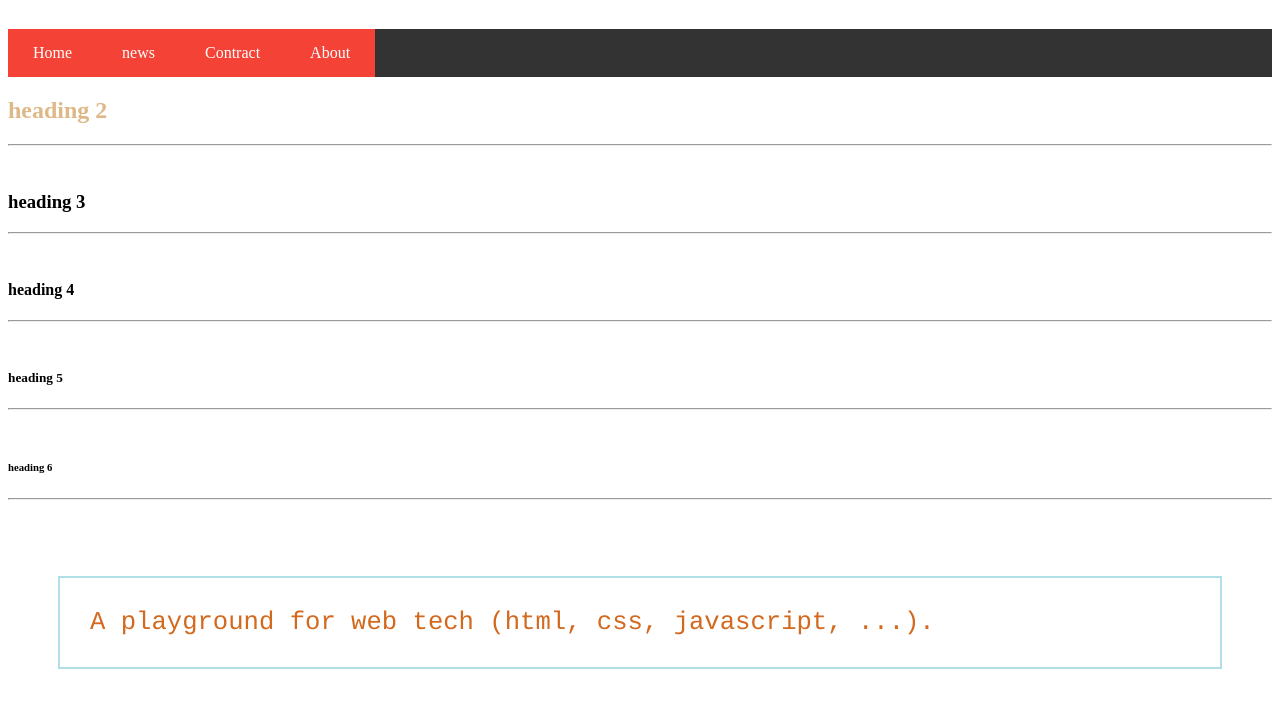
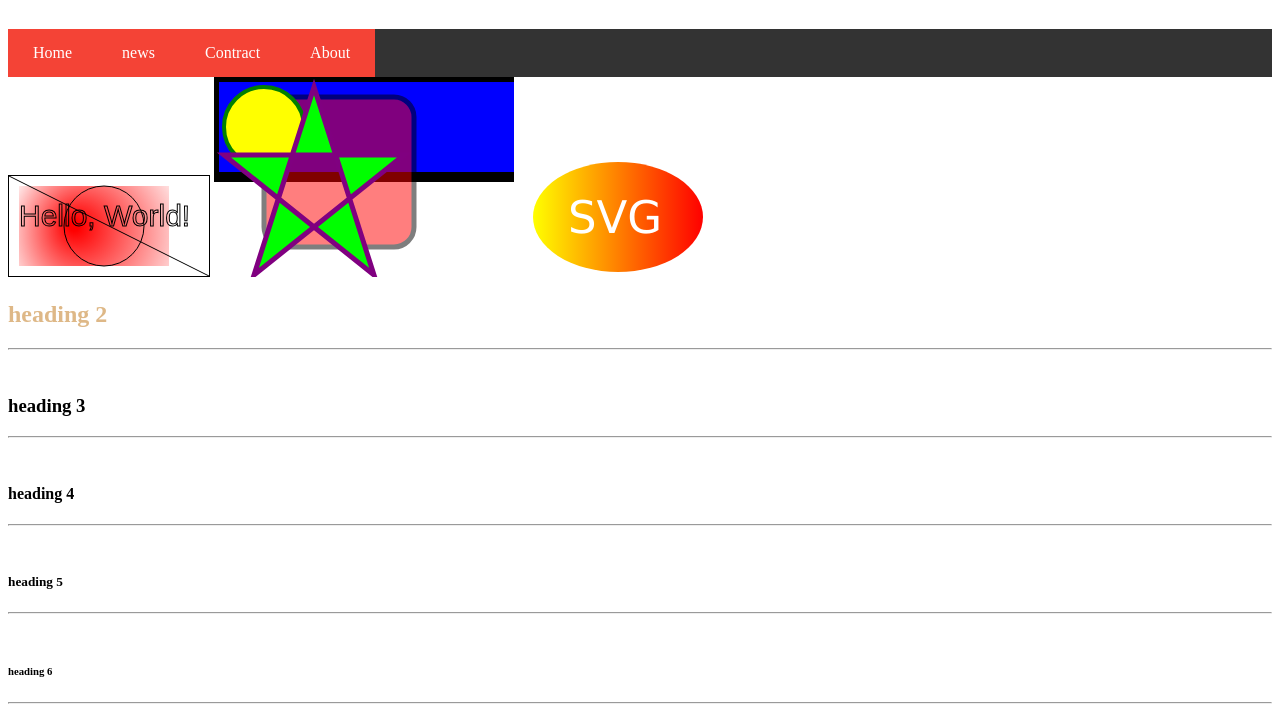
Before and after one commit to WaleedYaser/web-scratch, a plain HTML site: page index.html in a window 1280 px wide. Shown: the part 91-800 px from the top of the page. Drawn offline with Linux system fonts and the light colour scheme.

Commit message:
canvas and svg

```diff
--- a/index.html
+++ b/index.html
@@ -112,6 +112,51 @@
     <li><a href="#contract">Contract</a></li>
     <li><a href="#about">About</a></li>
   </ul>
+
+  <canvas id="my_canvas" width="200" height="100" style="border: 1px solid #000000;"></canvas>
+  <script>
+    var c = document.getElementById("my_canvas");
+    var ctx = c.getContext("2d");
+
+    // create gradient
+    var grd = ctx.createRadialGradient(65, 50, 5, 90, 60, 100);
+    grd.addColorStop(0, "red");
+    grd.addColorStop(1, "white");
+
+    // fill with gradient
+    ctx.fillStyle = grd;
+    ctx.fillRect(10, 10, 150, 80);
+
+    ctx.moveTo(0, 0);
+    ctx.lineTo(200, 100);
+    ctx.stroke();
+    ctx.beginPath();
+    ctx.arc(95, 50, 40, 0, 2 * Math.PI);
+    ctx.stroke();
+    ctx.font = "30px Arial";
+    ctx.strokeText("Hello, World!", 10, 50);
+
+    var img = doc
+  </script>
+
+  <svg width="300" height="200">
+    <rect width="400" height="100" style="fill:rgb(0,0,255);stroke-width:10;stroke:rgb(0,0,0)"></rect>
+    <rect x="50" y="20" rx="20" ry="20" width="150" height="150" style="fill:red;stroke:black;stroke-width:5;opacity:0.5;"></rect>
+    <circle cx="50" cy="50" r="40" stroke="green" stroke-width="4" fill="yellow"></circle>
+    <polygon points="100,10 40,198 190,78 10,78 160,198" style="fill:lime;stroke:purple;stroke-width:5;fill-rule:evenodd;"></polygon>
+  </svg>
+
+  <svg height="130" width="500">
+    <defs>
+      <linearGradient id="grad1" x1="0%" y1="0%" x2="100%" y2="0%">
+        <stop offset="0%" style="stop-color:rgb(255,255,0);stop-opacity: 1;"></stop>
+        <stop offset="100%" style="stop-color:rgb(255,0,0);stop-opacity: 1;"></stop>
+      </linearGradient>
+    </defs>
+    <ellipse cx="100" cy="70" rx="85" ry="55" fill="url(#grad1)"></ellipse>
+    <text fill="#ffffff" font-size="45" font-family="Verdana" x="50" y="86">SVG</text>
+    Sorry, your browser does not support inline SVG.
+  </svg>
 
   <h2>heading 2</h2>
   <hr><br>
```
